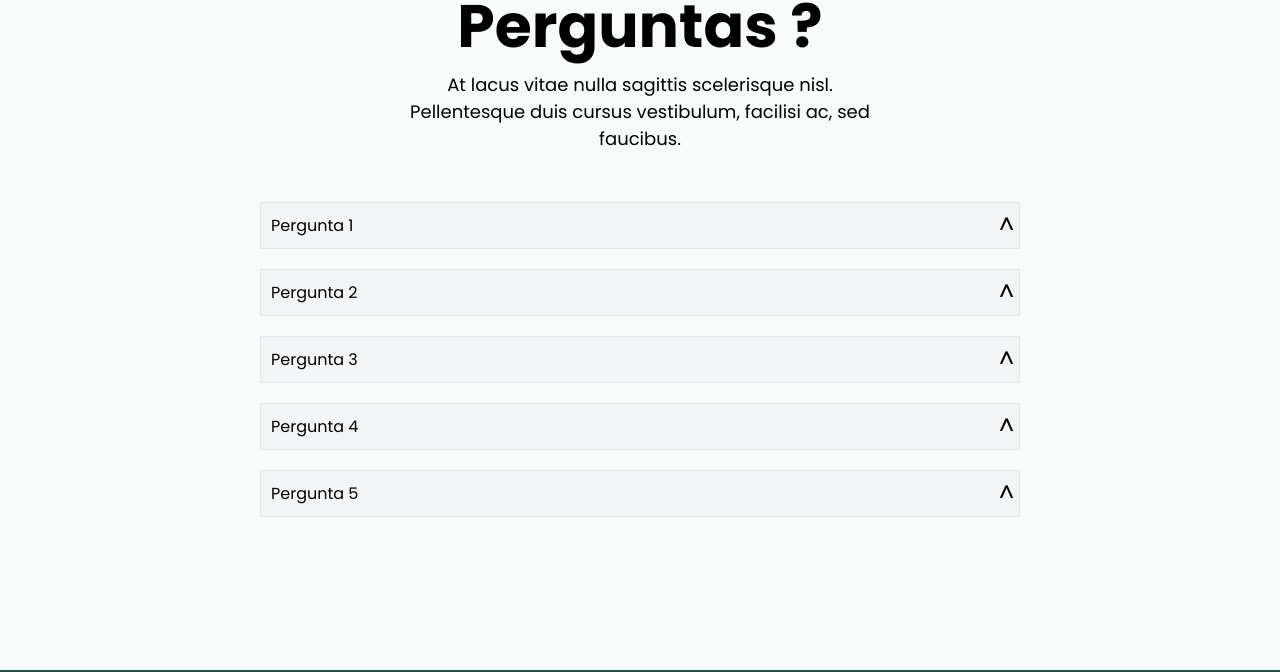
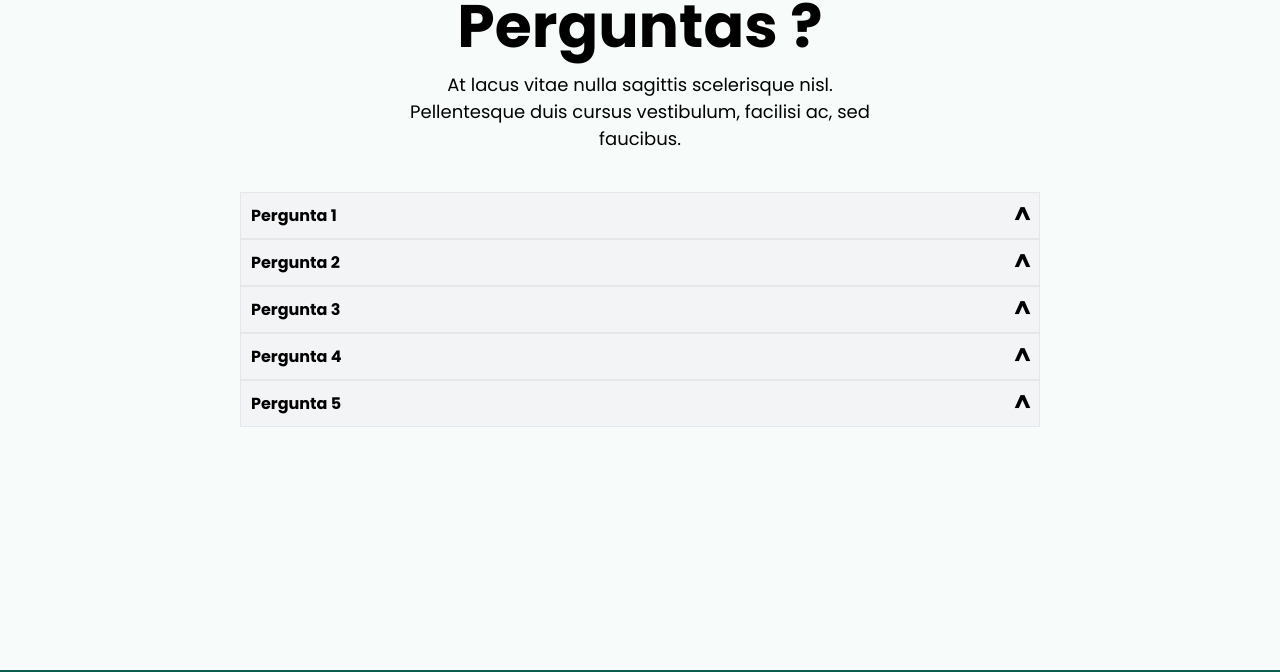
Before and after one commit to DevYdlanorBaggio/FRONT---BRISA---PROJETO-main, a plain HTML site: page index.html in a window 1280 px wide. Shown: the part 3417-4089 px from the top of the page. Drawn offline with nearby package versions, Linux system fonts and the light colour scheme.

Commit message:
Limpei meu codigo CSS e fiz uns pequeno ajuste no FAQ

```diff
--- a/src/styles/faq.css
+++ b/src/styles/faq.css
@@ -36,10 +36,6 @@
     max-width: 800px;
 }
 
-.boxfaq .contentbox {
-    /* position: relative; */
-    margin: 10px 20px;
-}
 .boxfaq .contentbox .label {
     border: solid 1px #E5E7EB;
     position: relative;
@@ -53,30 +49,21 @@
     content: 'v' ;
 }
 
+.label{
+    font-weight: bold;
+}
+
 .boxfaq .contentbox .label::before {
     content: '^';
     position: absolute;
-    right: 5px; /* Afasta o sinal 5px do canto direito */
-    /* top: 10px; */
+    right: 8px;
     bottom: -12px;
     transform: translateY(-50%);
     font-size: 1.5em;
-
 }
-
-/*.boxfaq .contentbox .label::before {
-    content: '^';
-    position: absolute;
-    right: 5px;
-    top: 5px;
-    transform: translateY(-50%);
-    font-size: 1.5em;
-    border: solid 1px #E5E7EB;
-}*/
 
 .boxfaq .contentbox .subject {
     position: relative;
-    /* padding: 10px; */
     background: #fff;
     height: 0;
     overflow: hidden;
```
